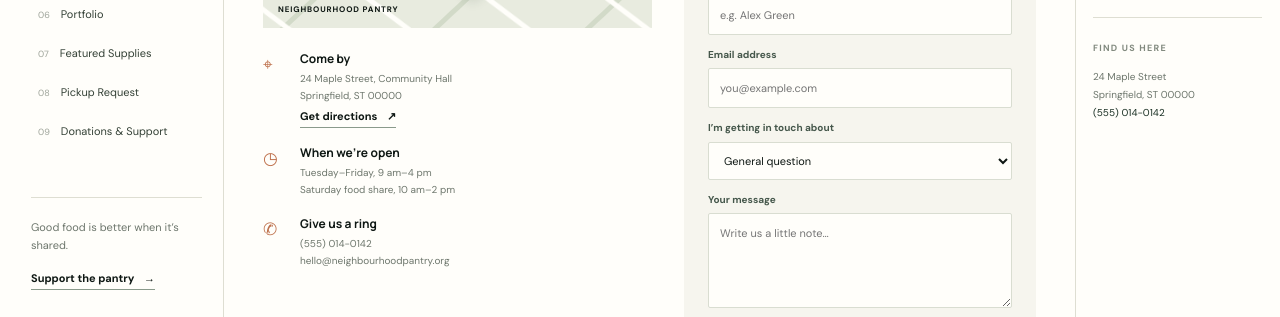
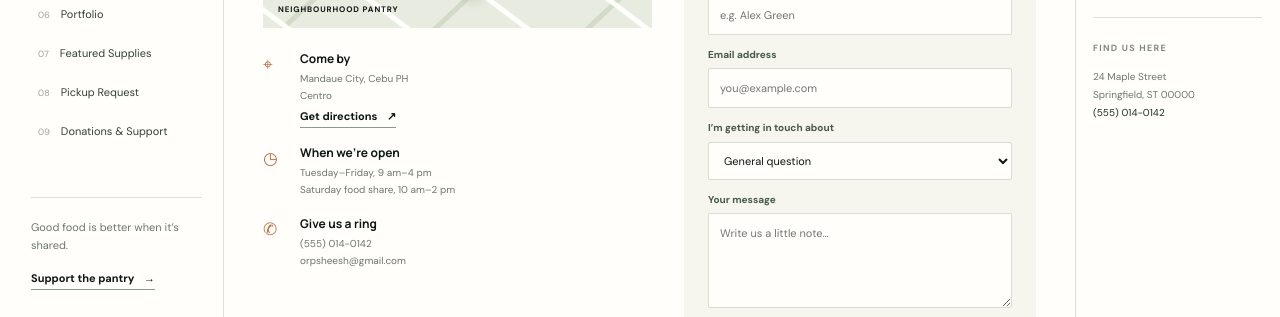
Before and after one commit to JOSHDEVCAFF/BlaiseWeb, a plain HTML site: page contact.html in a window 1280 px wide. Shown: the part 439-756 px from the top of the page. Drawn offline with Linux system fonts and the light colour scheme.

Commit message:
Update contact.html

```diff
--- a/contact.html
+++ b/contact.html
@@ -11,6 +11,6 @@
 <body data-page="contact"><div class="site-frame"><div id="site-header"></div><div class="frame-body"><div id="site-nav"></div>
 <main id="main-content" class="inner-page">
   <section class="page-hero"><p class="eyebrow">We’re just around the corner</p><h1>Come say <em>hello.</em></h1><p class="lead">Questions, ideas, or just want to find us? Our door—and inbox—are open.</p></section>
-  <section class="contact-grid"><div class="contact-details"><div class="map-card"><div class="map-lines"></div><div class="map-pin">✳</div><span class="map-label">NEIGHBOURHOOD PANTRY</span></div><div class="detail-block"><span class="detail-icon">⌖</span><div><h2>Come by</h2><p>24 Maple Street, Community Hall<br>Springfield, ST 00000</p><a class="text-link" href="https://maps.google.com/?q=24+Maple+Street" target="_blank" rel="noreferrer">Get directions <span>↗</span></a></div></div><div class="detail-block"><span class="detail-icon">◷</span><div><h2>When we’re open</h2><p>Tuesday–Friday, 9 am–4 pm<br>Saturday food share, 10 am–2 pm</p></div></div><div class="detail-block"><span class="detail-icon">✆</span><div><h2>Give us a ring</h2><p><a href="tel:+15550140142">(555) 014-0142</a><br><a href="mailto:hello@neighbourhoodpantry.org">hello@neighbourhoodpantry.org</a></p></div></div></div>
+  <section class="contact-grid"><div class="contact-details"><div class="map-card"><div class="map-lines"></div><div class="map-pin">✳</div><span class="map-label">NEIGHBOURHOOD PANTRY</span></div><div class="detail-block"><span class="detail-icon">⌖</span><div><h2>Come by</h2><p>Mandaue City, Cebu PH<br>Centro</p><a class="text-link" href="https://maps.google.com/?q=24+Maple+Street" target="_blank" rel="noreferrer">Get directions <span>↗</span></a></div></div><div class="detail-block"><span class="detail-icon">◷</span><div><h2>When we’re open</h2><p>Tuesday–Friday, 9 am–4 pm<br>Saturday food share, 10 am–2 pm</p></div></div><div class="detail-block"><span class="detail-icon">✆</span><div><h2>Give us a ring</h2><p><a href="tel:+15550140142">(555) 014-0142</a><br><a href="mailto:orpsheesh@gmail.com">orpsheesh@gmail.com</a></p></div></div></div>
   <form class="contact-form" id="contact-form"><p class="eyebrow">Drop us a note</p><h2>What’s on your mind?</h2><label for="contact-name">Your name</label><input id="contact-name" name="name" autocomplete="name" required placeholder="e.g. Alex Green"><label for="contact-email">Email address</label><input id="contact-email" name="email" type="email" autocomplete="email" required placeholder="you@example.com"><label for="contact-topic">I’m getting in touch about</label><select id="contact-topic" name="topic"><option>General question</option><option>Volunteering</option><option>Food or grocery support</option><option>Donation or partnership</option></select><label for="contact-message">Your message</label><textarea id="contact-message" name="message" rows="4" required placeholder="Write us a little note…"></textarea><button class="button button-dark" type="submit">Send message <span>→</span></button><p class="form-feedback" id="contact-feedback" role="status"></p></form></section>
 </main><div id="site-aside"></div></div><div id="site-footer"></div></div></body></html>
```
